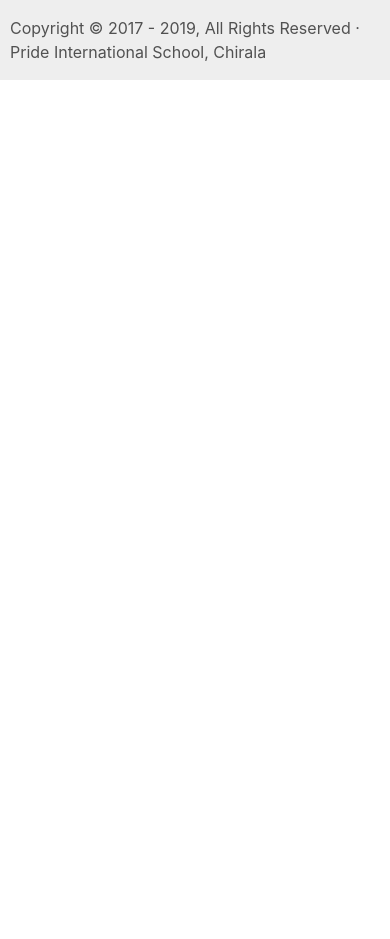
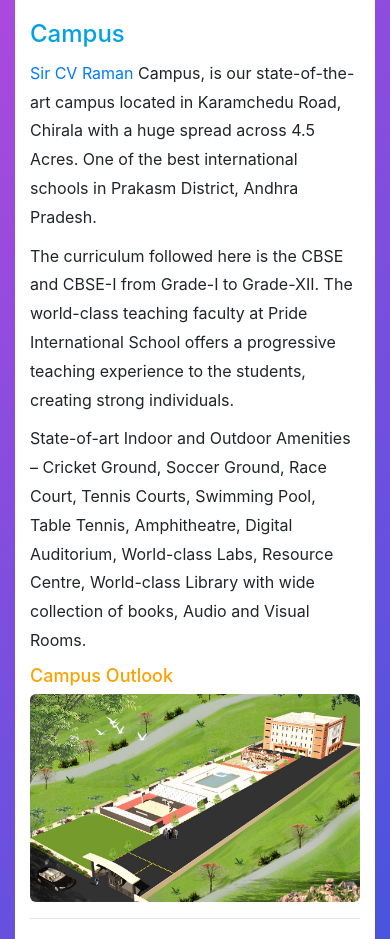
Before and after one commit to siva-piskool/myRepo, a React app in the folder tscript/: page / in a window 390 px wide. Before the commit the page ends 844 px from the top, so only its background shows below. Built offline with nearby package versions, Linux system fonts and the light colour scheme.

Commit message:
Campus page Added

```diff
--- /dev/null
+++ b/tscript/src/App.css
@@ -0,0 +1,183 @@
+body {
+    background: rgba(0, 0, 0, 0) linear-gradient(135deg, rgb(171, 73, 222) 0%, rgb(73, 84, 222) 100%) repeat scroll 0 0;
+    margin: 0;
+    padding: 0;
+}
+
+.container {
+    width: auto;
+}
+
+.pc-bg1 {
+    background-color: #ffffff;
+}
+
+.pc-paddingT {
+    padding-top: 16px;
+}
+
+.carousel-indicators li {
+    width: 10px;
+    height: 10px;
+    border-radius: 100%;
+}
+
+.carousel-inner img {
+    width: 100%;
+    height: 100%;
+}
+
+.pc-vmv {
+    width: 354px;
+    height: auto;
+    border-radius: 10px;
+    text-align: center;
+    color: white;
+    margin: 10px 0px;
+}
+
+.pc-vmv>h4 {
+    font-size: 24px;
+}
+
+.pc-vision {
+    background-color: #00a2e1;
+}
+
+.pc-mission {
+    background-color: #fca200;
+}
+
+.pc-values {
+    background-color: #90c63f;
+}
+
+.well {
+    background-color: #f34863;
+    border: 0px solid #e3e3e3 !important;
+    color: white;
+    border-radius: 8px !important;
+    font-size: 20px;
+    letter-spacing: 2px;
+}
+
+.card-body {
+    padding: 1rem !important;
+}
+
+.card-title {
+    margin-bottom: -0.25rem !important;
+}
+
+h1 {
+    color: #00A2E1;
+    font-size: 24px;
+    padding-top: 20px;
+    margin-bottom: 10px;
+}
+
+h2 {
+    font-size: 20px;
+}
+
+h3 {
+    font-size: 18px;
+}
+
+.pc-p1 {
+    font-size: 16px;
+    line-height: 1.8;
+}
+
+.pc-p2 {
+    color: #00A2E1;
+    padding-top: 16px;
+}
+
+.pc-c1 {
+    color: #00A2E1;
+}
+
+.pc-c2 {
+    color: #fca200;
+}
+
+.pc-c3 {
+    color: #90c63f;
+}
+
+.pc-c4 {
+    color: #f34863;
+}
+
+.pc-c5 {
+    color: #7e36ab;
+}
+
+.pc-c6 {
+    color: #75757e;
+}
+
+.h4 {
+    font-size: 18px;
+    padding-left: 15px;
+}
+
+p {
+    margin: 0 0 10px;
+}
+
+.address-p {
+    font-size: 14px;
+}
+
+.address-h3 {
+    margin-top: 20px;
+    margin-bottom: 10px;
+}
+
+/* upto 767 width */
+
+@media (max-width: 767px) {
+    .pc-vmv {
+        width: auto;
+    }
+    .container {
+        margin-left: 15px;
+        margin-right: 15px;
+    }
+}
+
+/* from 768 to 991 width */
+
+@media (min-width: 768px) and (max-width: 991px) {
+    .pc-vmv {
+        width: 230px;
+    }
+}
+
+/* from 992 to 1199 width */
+
+@media (min-width: 992px) and (max-width: 1199px) {
+    .pc-vmv {
+        width: 300px;
+    }
+}
+
+@media (max-width: 767px) {
+    .card-deck {
+        flex-direction: column !important;
+    }
+    .card-deck>.card {
+        margin-bottom: 15px;
+    }
+    .container {
+        max-width: 100% !important;
+    }
+}
+
+@media (min-width:1200px) {
+    .container {
+        max-width: 1170px;
+    }
+}
--- /dev/null
+++ b/tscript/src/components/Campus/Campus.css
@@ -0,0 +1,6 @@
+#cv-raman:hover{
+    text-decoration: underline;
+}
+.img-round{
+    border-radius: 6px;
+}
--- /dev/null
+++ b/tscript/src/components/Campus/Campus.tsx
@@ -0,0 +1,25 @@
+import * as React from 'react';
+import './Campus.css';
+const Campus:React.FC=()=>{
+    return(<div className="container pc-bg1 pb-1">
+    <h1 className="pc-c1 pb-0">Campus</h1>
+    <p className="pc-p1">
+        <a href="campus#" title="Notable Indian Nobel Laureate for Physics, known for discovery of Raman Effect" id='cv-raman'>Sir CV Raman</a> Campus, is our state-of-the-art campus located in Karamchedu
+        Road, Chirala with a huge spread across 4.5 Acres. One of the best international schools in Prakasm District,
+         Andhra Pradesh.
+    </p>
+    <p className="pc-p1">
+        The curriculum followed here is the CBSE and CBSE-I from Grade-I to Grade-XII. The world-class teaching faculty at
+        Pride International School offers a progressive teaching experience to the students, creating strong individuals.
+    </p>
+    <p className="pc-p1">
+        State-of-art Indoor and Outdoor Amenities – Cricket Ground, Soccer Ground, Race Court, Tennis Courts, Swimming Pool,
+         Table Tennis, Amphitheatre, Digital Auditorium, World-class Labs, Resource Centre, World-class Library with
+         wide collection of books, Audio and Visual Rooms.
+    </p>
+    <h3 className="pc-c2">Campus Outlook</h3>
+    <img src={require('../../../images/pc-campus.jpg')} className="img-fluid img-round" alt="Placeholder" />
+    <hr />
+</div>)
+}
+export default Campus;
--- a/tscript/src/index.tsx
+++ b/tscript/src/index.tsx
@@ -4,5 +4,6 @@
 import 'jquery';
 import "popper.js";
 import 'bootstrap/dist/js/bootstrap.bundle.js';
-import Footer from './common/Footer/Footer';
-ReactDOM.render(<Footer/>, document.getElementById('root'));
+import './App.css';
+import Campus from './components/Campus/Campus';
+ReactDOM.render(<Campus/>, document.getElementById('root'));
--- a/tscript/src/styles/index.css
+++ /dev/null
@@ -1,4 +0,0 @@
-h1 {
-    color: #292727;
-    text-align: center;
-}
```
Also changed, not shown: 1 other file (tests, documents, lock files or other folders).
